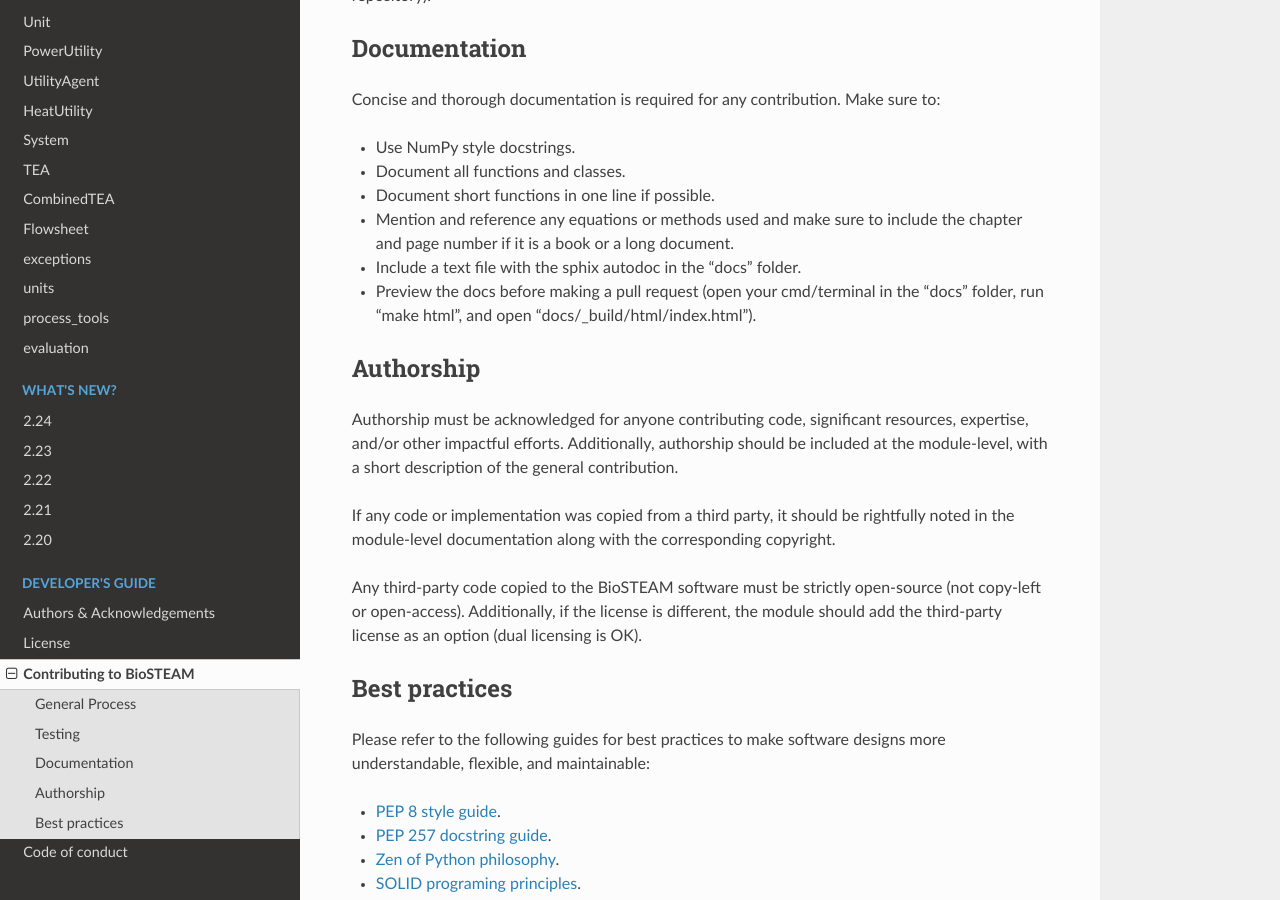
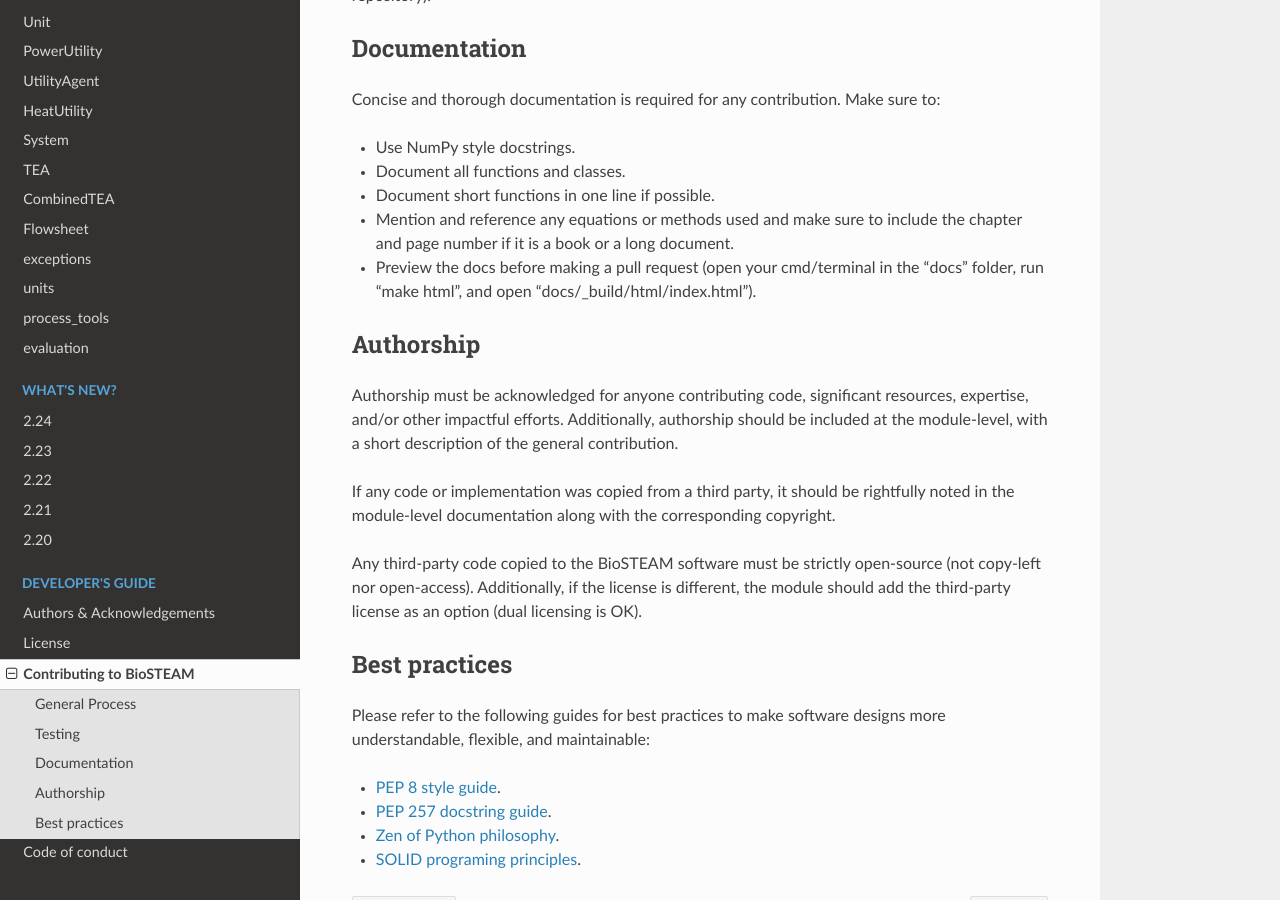
Before and after one commit to BioSTEAMDevelopmentGroup/biosteam, a Sphinx documentation site: the page built from docs/CONTRIBUTING.rst, in a window 1280 px wide and 900 px high, scrolled down 2469 px. Built offline with Sphinx 7.4.7 and the Read the Docs theme 2.0.0, drawn with Linux system fonts in a browser that asks for light colours; formulas are drawn with MathJax 3; pages that are not in the unit, such as notebooks, are missing from menus.

Commit message:
small fix

```diff
--- a/docs/CONTRIBUTING.rst
+++ b/docs/CONTRIBUTING.rst
@@ -111,7 +111,6 @@ Concise and thorough documentation is required for any contribution. Make sure t
 * Document all functions and classes.
 * Document short functions in one line if possible.
 * Mention and reference any equations or methods used and make sure to include the chapter and page number if it is a book or a long document.
-* Include a text file with the sphix autodoc in the "docs" folder.
 * Preview the docs before making a pull request (open your cmd/terminal in the "docs" folder, run "make html", and open "docs/_build/html/index.html").
 
 Authorship
@@ -125,7 +124,7 @@ If any code or implementation was copied from a third party, it should be rightf
 noted in the module-level documentation along with the corresponding copyright.
 
 Any third-party code copied to the BioSTEAM software must be strictly open-source
-(not copy-left or open-access). Additionally, if the license is different,
+(not copy-left nor open-access). Additionally, if the license is different,
 the module should add the third-party license as an option (dual licensing is OK).
 
 
```
